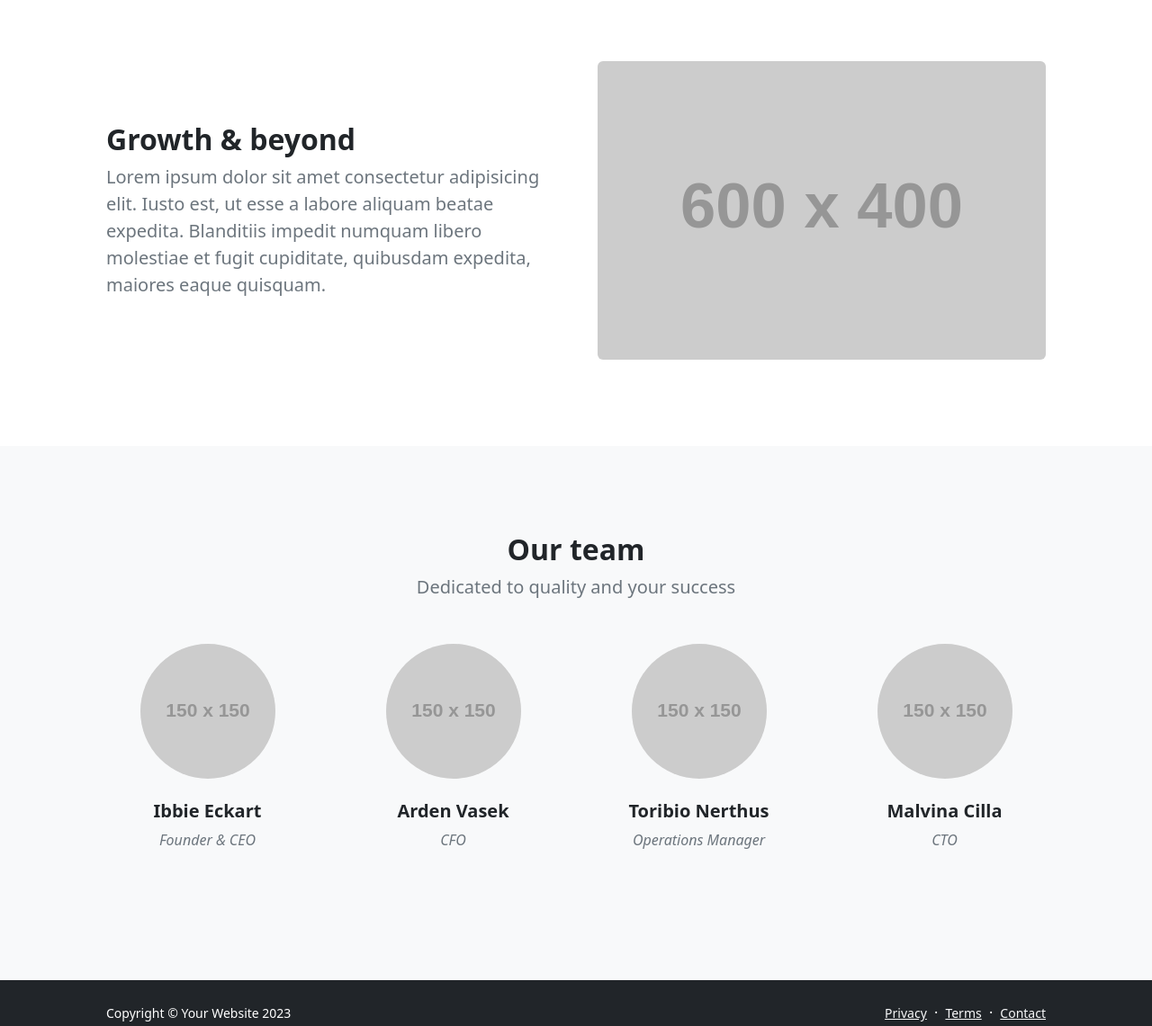
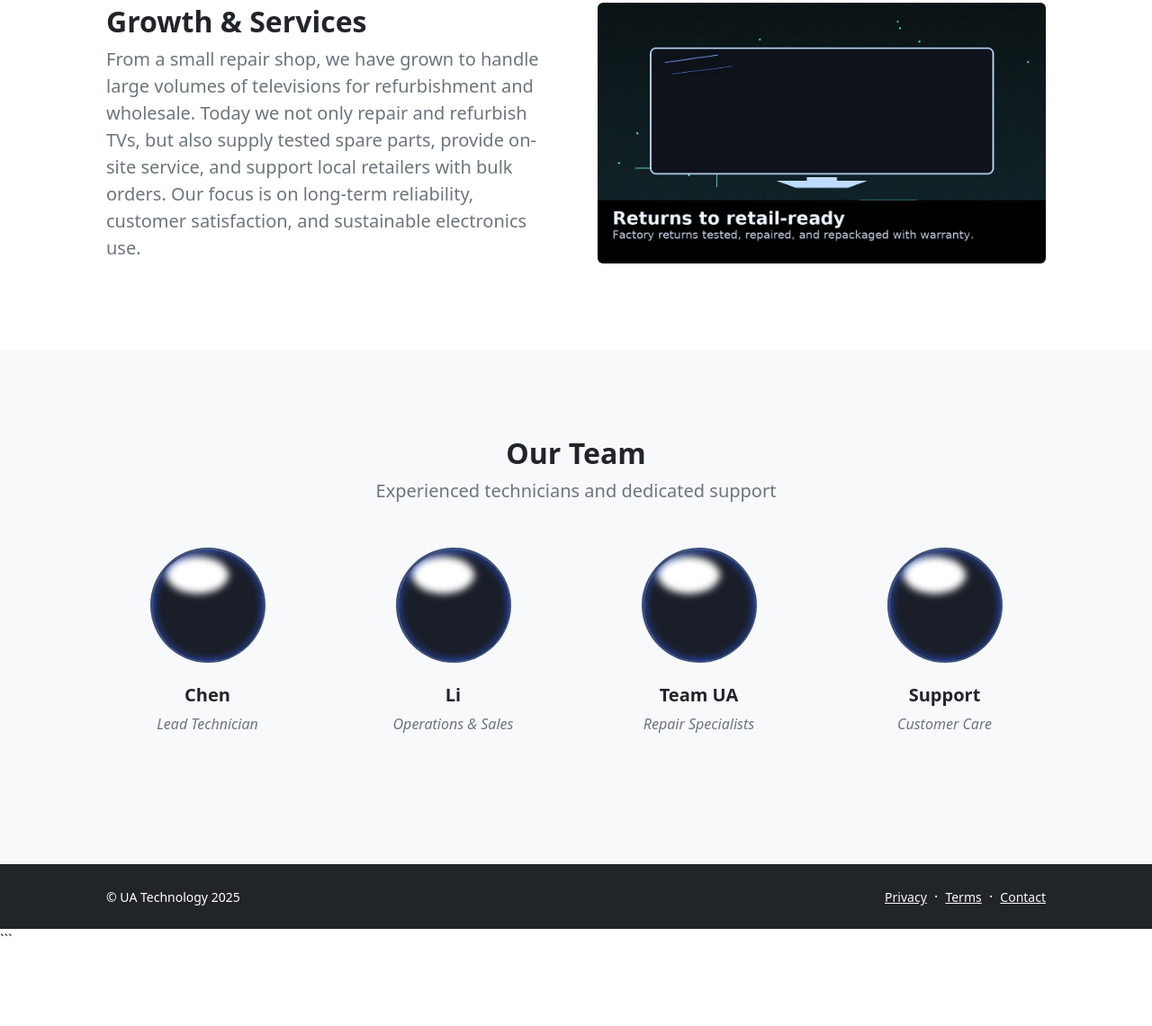
Before and after one commit to gongshizi/gongshizi.github.io, a website: page about.html in a window 1280 px wide. Shown: the part 1104-2245 px from the top of the page at 90% size. After the commit the page ends 2161 px from the top, so only its background shows below. Drawn offline with nearby package versions, Linux system fonts and the light colour scheme; placeholder pictures from the web are drawn by us.

Commit message:
Update about.html

````diff
--- a/about.html
+++ b/about.html
@@ -1,11 +1,12 @@
+```html
 <!DOCTYPE html>
 <html lang="en">
     <head>
         <meta charset="utf-8" />
         <meta name="viewport" content="width=device-width, initial-scale=1, shrink-to-fit=no" />
-        <meta name="description" content="" />
-        <meta name="author" content="" />
-        <title>UA TECHNOLOGY</title>
+        <meta name="description" content="About UA Technology — TV repair, refurbishment, wholesale and parts in Melbourne, VIC." />
+        <meta name="author" content="UA Technology" />
+        <title>UA TECHNOLOGY · About</title>
         <!-- Favicon-->
         <link rel="icon" type="image/x-icon" href="assets/favicon.ico" />
         <!-- Bootstrap icons-->
@@ -23,7 +24,7 @@
                     <div class="collapse navbar-collapse" id="navbarSupportedContent">
                         <ul class="navbar-nav ms-auto mb-2 mb-lg-0">
                             <li class="nav-item"><a class="nav-link" href="index.html">Home</a></li>
-                            <li class="nav-item"><a class="nav-link" href="about.html">About</a></li>
+                            <li class="nav-item"><a class="nav-link active" href="about.html">About</a></li>
                             <li class="nav-item"><a class="nav-link" href="contact.html">Contact</a></li>
                             <li class="nav-item"><a class="nav-link" href="pricing.html">Pricing</a></li>
                             <li class="nav-item"><a class="nav-link" href="faq.html">FAQ</a></li>
@@ -51,9 +52,9 @@
                     <div class="row justify-content-center">
                         <div class="col-lg-8 col-xxl-6">
                             <div class="text-center my-5">
-                                <h1 class="fw-bolder mb-3">Our mission is to make building websites easier for everyone.</h1>
-                                <p class="lead fw-normal text-muted mb-4">Start Bootstrap was built on the idea that quality, functional website templates and themes should be available to everyone. Use our open source, free products, or support us by purchasing one of our premium products or services.</p>
-                                <a class="btn btn-primary btn-lg" href="#scroll-target">Read our story</a>
+                                <h1 class="fw-bolder mb-3">About UA Technology</h1>
+                                <p class="lead fw-normal text-muted mb-4">We specialise in television repair, refurbishment of factory returns, wholesale supply and spare parts. Based in Melbourne, we are committed to quality service and honest pricing for both individual customers and business partners.</p>
+                                <a class="btn btn-primary btn-lg" href="#scroll-target">Learn more</a>
                             </div>
                         </div>
                     </div>
@@ -63,10 +64,10 @@
             <section class="py-5 bg-light" id="scroll-target">
                 <div class="container px-5 my-5">
                     <div class="row gx-5 align-items-center">
-                        <div class="col-lg-6"><img class="img-fluid rounded mb-5 mb-lg-0" src="https://dummyimage.com/600x400/343a40/6c757d" alt="..." /></div>
+                        <div class="col-lg-6"><img class="img-fluid rounded mb-5 mb-lg-0" src="assets/portfolio-repair.jpg" alt="UA Technology repair workshop" /></div>
                         <div class="col-lg-6">
-                            <h2 class="fw-bolder">Our founding</h2>
-                            <p class="lead fw-normal text-muted mb-0">Lorem ipsum dolor sit amet consectetur adipisicing elit. Iusto est, ut esse a labore aliquam beatae expedita. Blanditiis impedit numquam libero molestiae et fugit cupiditate, quibusdam expedita, maiores eaque quisquam.</p>
+                            <h2 class="fw-bolder">Our Story</h2>
+                            <p class="lead fw-normal text-muted mb-0">UA Technology was founded to meet the growing need for professional, reliable TV repair services. With over 8 years of experience, we have partnered with major brands including TCL to refurbish returned and factory-second televisions, giving them a second life and reducing waste. Our workshop in Melbourne handles diagnostics, repairs, and wholesale supply.</p>
                         </div>
                     </div>
                 </div>
@@ -75,10 +76,10 @@
             <section class="py-5">
                 <div class="container px-5 my-5">
                     <div class="row gx-5 align-items-center">
-                        <div class="col-lg-6 order-first order-lg-last"><img class="img-fluid rounded mb-5 mb-lg-0" src="https://dummyimage.com/600x400/343a40/6c757d" alt="..." /></div>
+                        <div class="col-lg-6 order-first order-lg-last"><img class="img-fluid rounded mb-5 mb-lg-0" src="assets/portfolio-refurb.jpg" alt="Refurbished televisions ready for sale" /></div>
                         <div class="col-lg-6">
-                            <h2 class="fw-bolder">Growth &amp; beyond</h2>
-                            <p class="lead fw-normal text-muted mb-0">Lorem ipsum dolor sit amet consectetur adipisicing elit. Iusto est, ut esse a labore aliquam beatae expedita. Blanditiis impedit numquam libero molestiae et fugit cupiditate, quibusdam expedita, maiores eaque quisquam.</p>
+                            <h2 class="fw-bolder">Growth &amp; Services</h2>
+                            <p class="lead fw-normal text-muted mb-0">From a small repair shop, we have grown to handle large volumes of televisions for refurbishment and wholesale. Today we not only repair and refurbish TVs, but also supply tested spare parts, provide on-site service, and support local retailers with bulk orders. Our focus is on long-term reliability, customer satisfaction, and sustainable electronics use.</p>
                         </div>
                     </div>
                 </div>
@@ -87,36 +88,36 @@
             <section class="py-5 bg-light">
                 <div class="container px-5 my-5">
                     <div class="text-center">
-                        <h2 class="fw-bolder">Our team</h2>
-                        <p class="lead fw-normal text-muted mb-5">Dedicated to quality and your success</p>
+                        <h2 class="fw-bolder">Our Team</h2>
+                        <p class="lead fw-normal text-muted mb-5">Experienced technicians and dedicated support</p>
                     </div>
                     <div class="row gx-5 row-cols-1 row-cols-sm-2 row-cols-xl-4 justify-content-center">
                         <div class="col mb-5 mb-5 mb-xl-0">
                             <div class="text-center">
-                                <img class="img-fluid rounded-circle mb-4 px-4" src="https://dummyimage.com/150x150/ced4da/6c757d" alt="..." />
-                                <h5 class="fw-bolder">Ibbie Eckart</h5>
-                                <div class="fst-italic text-muted">Founder &amp; CEO</div>
+                                <img class="img-fluid rounded-circle mb-4 px-4" src="assets/avatar-1.jpg" alt="..." />
+                                <h5 class="fw-bolder">Chen</h5>
+                                <div class="fst-italic text-muted">Lead Technician</div>
                             </div>
                         </div>
                         <div class="col mb-5 mb-5 mb-xl-0">
                             <div class="text-center">
-                                <img class="img-fluid rounded-circle mb-4 px-4" src="https://dummyimage.com/150x150/ced4da/6c757d" alt="..." />
-                                <h5 class="fw-bolder">Arden Vasek</h5>
-                                <div class="fst-italic text-muted">CFO</div>
+                                <img class="img-fluid rounded-circle mb-4 px-4" src="assets/avatar-2.jpg" alt="..." />
+                                <h5 class="fw-bolder">Li</h5>
+                                <div class="fst-italic text-muted">Operations & Sales</div>
                             </div>
                         </div>
                         <div class="col mb-5 mb-5 mb-sm-0">
                             <div class="text-center">
-                                <img class="img-fluid rounded-circle mb-4 px-4" src="https://dummyimage.com/150x150/ced4da/6c757d" alt="..." />
-                                <h5 class="fw-bolder">Toribio Nerthus</h5>
-                                <div class="fst-italic text-muted">Operations Manager</div>
+                                <img class="img-fluid rounded-circle mb-4 px-4" src="assets/avatar-3.jpg" alt="..." />
+                                <h5 class="fw-bolder">Team UA</h5>
+                                <div class="fst-italic text-muted">Repair Specialists</div>
                             </div>
                         </div>
                         <div class="col mb-5">
                             <div class="text-center">
-                                <img class="img-fluid rounded-circle mb-4 px-4" src="https://dummyimage.com/150x150/ced4da/6c757d" alt="..." />
-                                <h5 class="fw-bolder">Malvina Cilla</h5>
-                                <div class="fst-italic text-muted">CTO</div>
+                                <img class="img-fluid rounded-circle mb-4 px-4" src="assets/avatar-4.jpg" alt="..." />
+                                <h5 class="fw-bolder">Support</h5>
+                                <div class="fst-italic text-muted">Customer Care</div>
                             </div>
                         </div>
                     </div>
@@ -127,13 +128,13 @@
         <footer class="bg-dark py-4 mt-auto">
             <div class="container px-5">
                 <div class="row align-items-center justify-content-between flex-column flex-sm-row">
-                    <div class="col-auto"><div class="small m-0 text-white">Copyright &copy; Your Website 2023</div></div>
+                    <div class="col-auto"><div class="small m-0 text-white">© UA Technology 2025</div></div>
                     <div class="col-auto">
                         <a class="link-light small" href="#!">Privacy</a>
                         <span class="text-white mx-1">&middot;</span>
                         <a class="link-light small" href="#!">Terms</a>
                         <span class="text-white mx-1">&middot;</span>
-                        <a class="link-light small" href="#!">Contact</a>
+                        <a class="link-light small" href="contact.html">Contact</a>
                     </div>
                 </div>
             </div>
@@ -144,3 +145,4 @@
         <script src="js/scripts.js"></script>
     </body>
 </html>
+```
````
